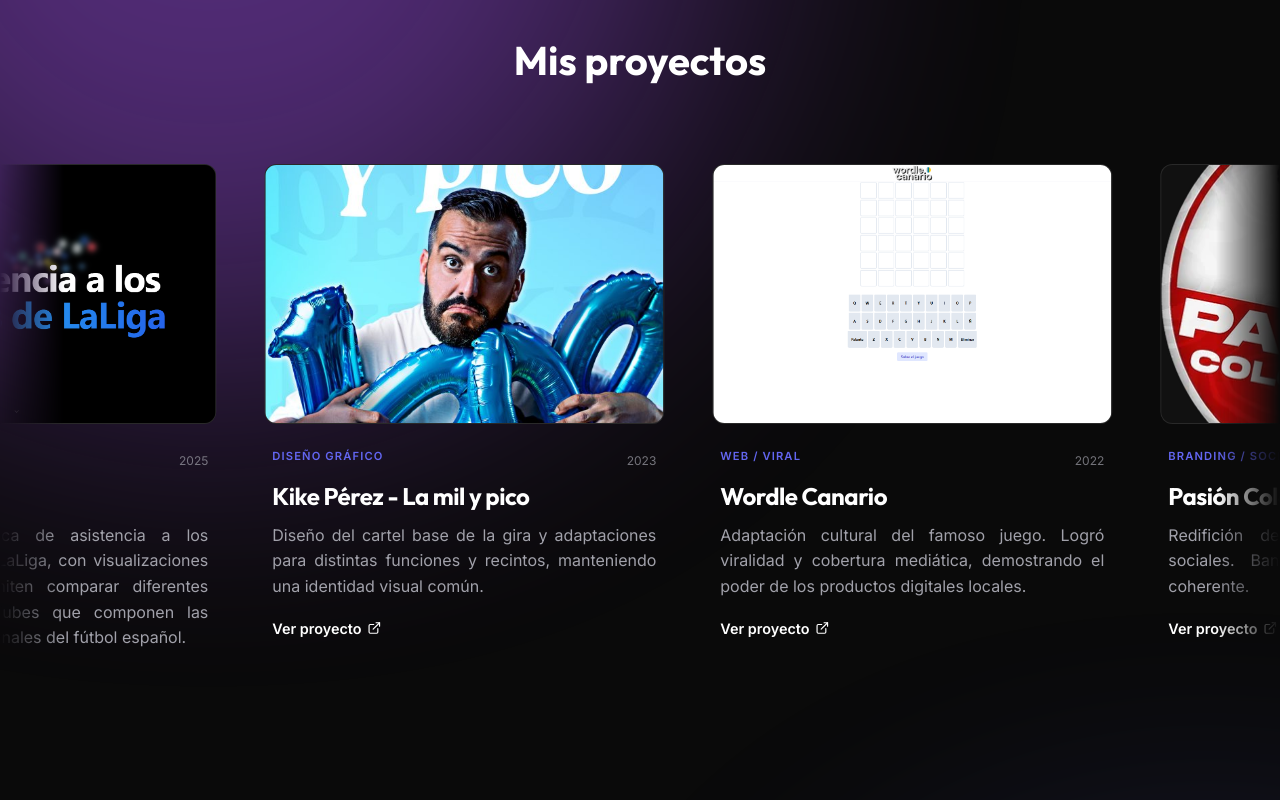
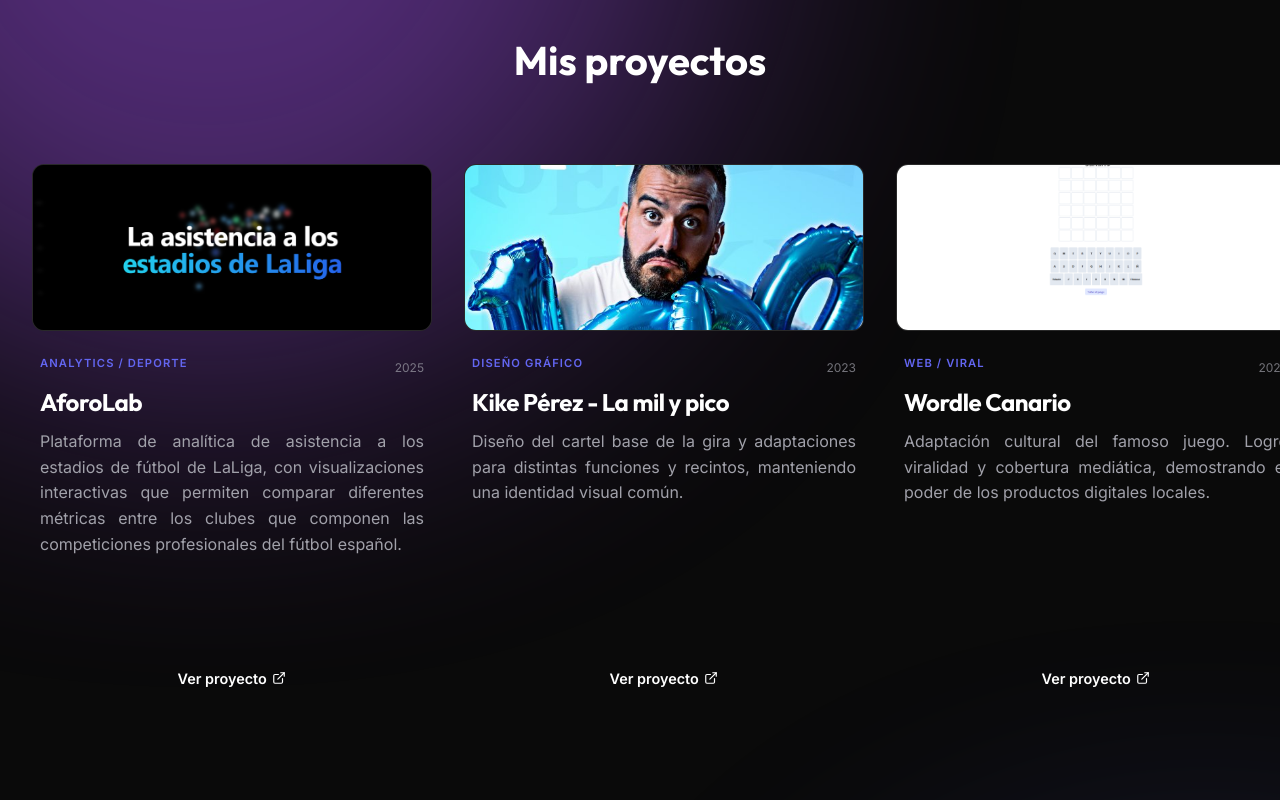
Before and after one commit to jdiegots/mi-portafolio, a React (Vite) app: page / in a window 1280 px wide. Shown: the part 860-1660 px from the top of the page. Built offline with nearby package versions, Linux system fonts and the light colour scheme.

Commit message:
Enhance projects grid with flexbox and scroll behavior
Refactor projects grid for horizontal scrolling and improved layout.

```diff
--- a/src/App.css
+++ b/src/App.css
@@ -637,6 +637,7 @@
   display: flex;
   flex-wrap: wrap;
   gap: 0.75rem;
+  margin-top: 1.5rem;
 }
 
 .tool-badge {
@@ -806,42 +807,62 @@
   }
 }
 
+/* Projects Horizontal Scroll (Flexbox) */
 .projects-grid-wrapper {
   width: 100%;
   padding: 2rem 0;
   overflow: hidden;
-  /* Hide scrollbar for seamless marquee */
-  mask-image: linear-gradient(to right, transparent, black 5%, black 95%, transparent);
-  -webkit-mask-image: linear-gradient(to right, transparent, black 5%, black 95%, transparent);
 }
 
 .projects-grid {
-  display: inline-block;
-  white-space: nowrap;
-  animation: scroll 60s linear infinite;
-  padding-bottom: 2rem;
+  display: flex;
+  flex-wrap: nowrap;
+  overflow-x: auto;
+  gap: 2rem;
+  padding: 0 1.5rem 2rem 1.5rem;
+  -webkit-overflow-scrolling: touch;
+  width: 100%;
+
+  /* Hide scrollbar */
+  scrollbar-width: none;
+  /* Firefox */
+  -ms-overflow-style: none;
+  /* IE/Edge */
+
+  /* Prevent interaction conflicts */
+  user-select: none;
+  -webkit-user-select: none;
+  /* Ensure JS scroll is immediate */
+  scroll-behavior: auto;
 }
 
-.projects-grid:hover {
-  animation-play-state: paused;
+/* Hide scrollbar for Chrome/Safari/Opera */
+.projects-grid::-webkit-scrollbar {
+  display: none;
 }
 
+/* Pause animation on hover if we use animation later, but for now just standard scroll */
+/* If marquee is still wanted, it conflicts with user asking specifically for "movable" which usually means scrollable,
+   but "especie de carrusel" usually refers to the marquee.
+   Wait, if it's "movable", then it should just be scrollable by user.
+   The user said "que esa parte ... sea movible ... pero que no aparezca debajo esa especie de barra de navegación".
+   So standard horizontal scroll without scrollbar is the goal.
+*/
+
 .project-card {
-  display: inline-block;
-  vertical-align: top;
-  white-space: normal;
-  /* Restore text wrap inside */
-  margin-right: 2rem;
+  flex: 0 0 auto;
+  /* Don't shrink */
+  width: 280px;
+  /* Mobile Width */
+  display: flex;
+  flex-direction: column;
   background: transparent;
   border: none;
-  width: 280px;
-  /* Mobile Width */
   cursor: pointer;
+  /* Ensure equal height behavior is handled by parent flex align-items: stretch (default) */
+  user-select: none;
+  -webkit-user-select: none;
 }
-
-/* Remove last margin IS NOT NEEDED because we validly want gap between end of set 1 and start of set 2.
-   Actually, the margin-right on the last element of Set 2 is fine too.
-*/
 
 .project-image-container {
   width: 100%;
@@ -853,6 +874,7 @@
   overflow: hidden;
   margin-bottom: 1rem;
   background: #111;
+  /* Fallback bg */
 }
 
 .project-image-container img {
@@ -861,6 +883,11 @@
   object-fit: cover;
   transition: transform 0.5s ease;
   display: block;
+}
+
+.project-card img {
+  user-select: none;
+  -webkit-user-drag: none;
 }
 
 .project-card:hover .project-image-container img {
@@ -884,13 +911,13 @@
 /* Desktop Adjustments */
 @media (min-width: 769px) {
   .projects-grid {
-    animation-duration: 80s;
-    /* Slower on larger screens */
+    padding: 0 2rem 2rem 2rem;
   }
 
   .project-card {
     width: 400px;
-    margin-right: 3rem;
+    /* Desktop Standard Width */
+    /* Remove margin-right since we use gap in flex */
   }
 
   .project-image-container {
@@ -911,9 +938,19 @@
     font-size: 1rem;
   }
 
+  .project-content {
+    flex-grow: 1;
+    height: 100%;
+  }
+}
+
+.project-image-container img {
+  width: 100%;
   height: 100%;
   object-fit: cover;
   transition: transform 0.7s ease;
+  user-select: none;
+  -webkit-user-drag: none;
 }
 
 .project-card:hover .project-image-container img {
@@ -969,6 +1006,14 @@
 
 .project-footer {
   margin-top: auto;
+  display: flex;
+  /* Added */
+  justify-content: center;
+  /* Center horizontally */
+  align-items: center;
+  /* Center vertically if needed */
+  width: 100%;
+  /* Ensure it spans full width */
 }
 
 .link-text {
@@ -1108,3 +1153,93 @@
     padding-top: 60px;
   }
 }
+
+.logo-img {
+  height: 24px;
+  width: auto;
+}
+
+.logo-img {
+  height: 24px;
+  width: auto;
+}
+
+/* Lightbox / Modal */
+.lightbox {
+  position: fixed;
+  top: 0;
+  left: 0;
+  width: 100vw;
+  height: 100vh;
+  background: rgba(0, 0, 0, 0.9);
+  display: flex;
+  justify-content: center;
+  align-items: center;
+  z-index: 9999;
+  padding: 1rem;
+  animation: fadeIn 0.3s ease;
+}
+
+.lightbox-content {
+  position: relative;
+  max-width: 90vw;
+  max-height: 90vh;
+  display: flex;
+  justify-content: center;
+  align-items: center;
+}
+
+.lightbox-content img {
+  max-width: 100%;
+  max-height: 90vh;
+  object-fit: contain;
+  border-radius: 8px;
+  box-shadow: 0 0 50px rgba(0, 0, 0, 0.5);
+}
+
+.lightbox-close {
+  position: absolute;
+  top: -40px;
+  right: -10px;
+  background: none;
+  border: none;
+  color: #fff;
+  cursor: pointer;
+  padding: 0.5rem;
+  transition: transform 0.2s;
+}
+
+.lightbox-close:hover {
+  transform: scale(1.1);
+  color: var(--accent-primary);
+}
+
+@keyframes fadeIn {
+  from {
+    opacity: 0;
+  }
+
+  to {
+    opacity: 1;
+  }
+}
+
+/* Hover overlay for clickable images in cards */
+.image-overlay-hint {
+  position: absolute;
+  top: 0;
+  left: 0;
+  width: 100%;
+  height: 100%;
+  background: rgba(0, 0, 0, 0.4);
+  display: flex;
+  justify-content: center;
+  align-items: center;
+  opacity: 0;
+  transition: opacity 0.3s ease;
+}
+
+.project-image-container:hover .image-overlay-hint {
+  opacity: 1;
+}
+}
```
